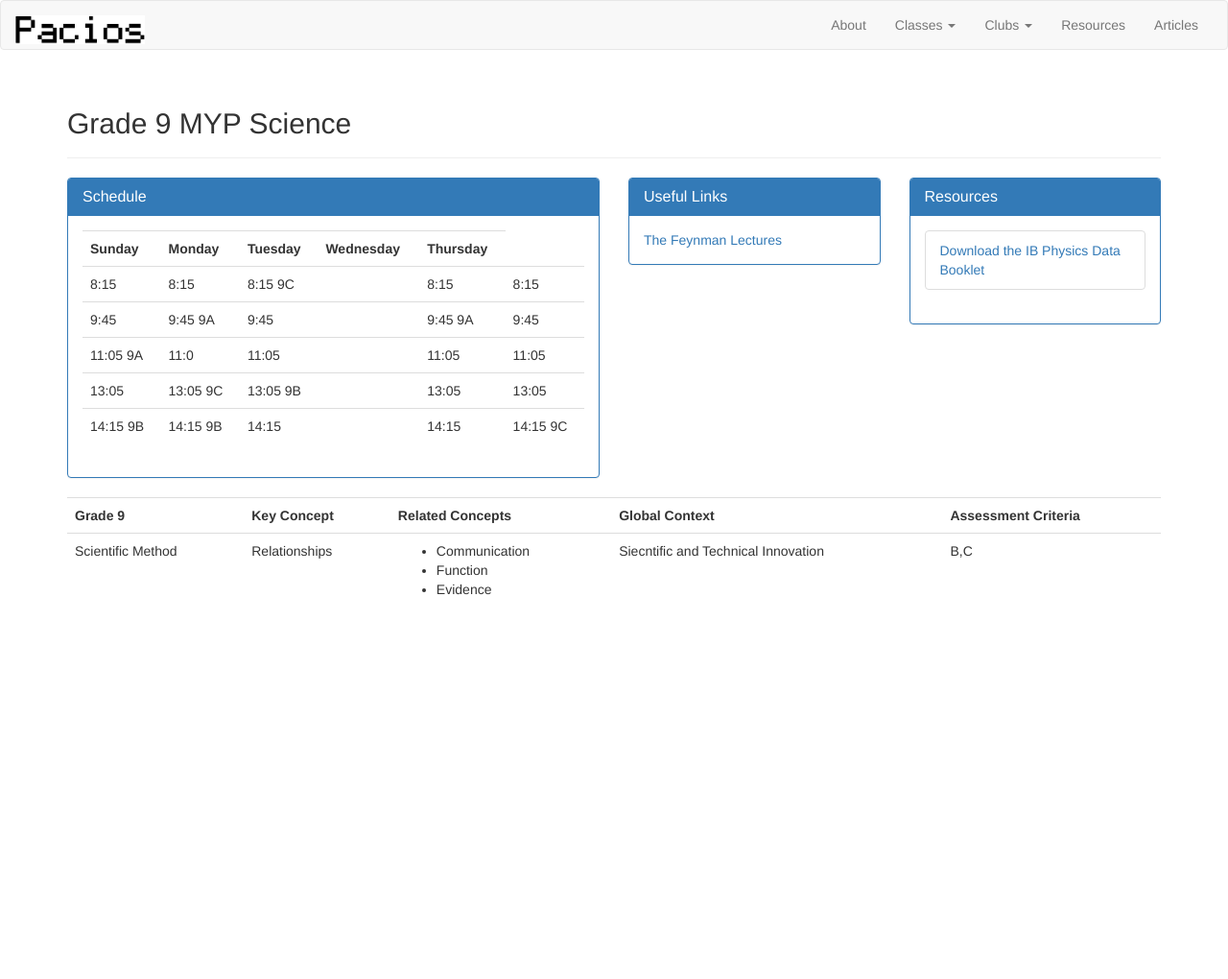
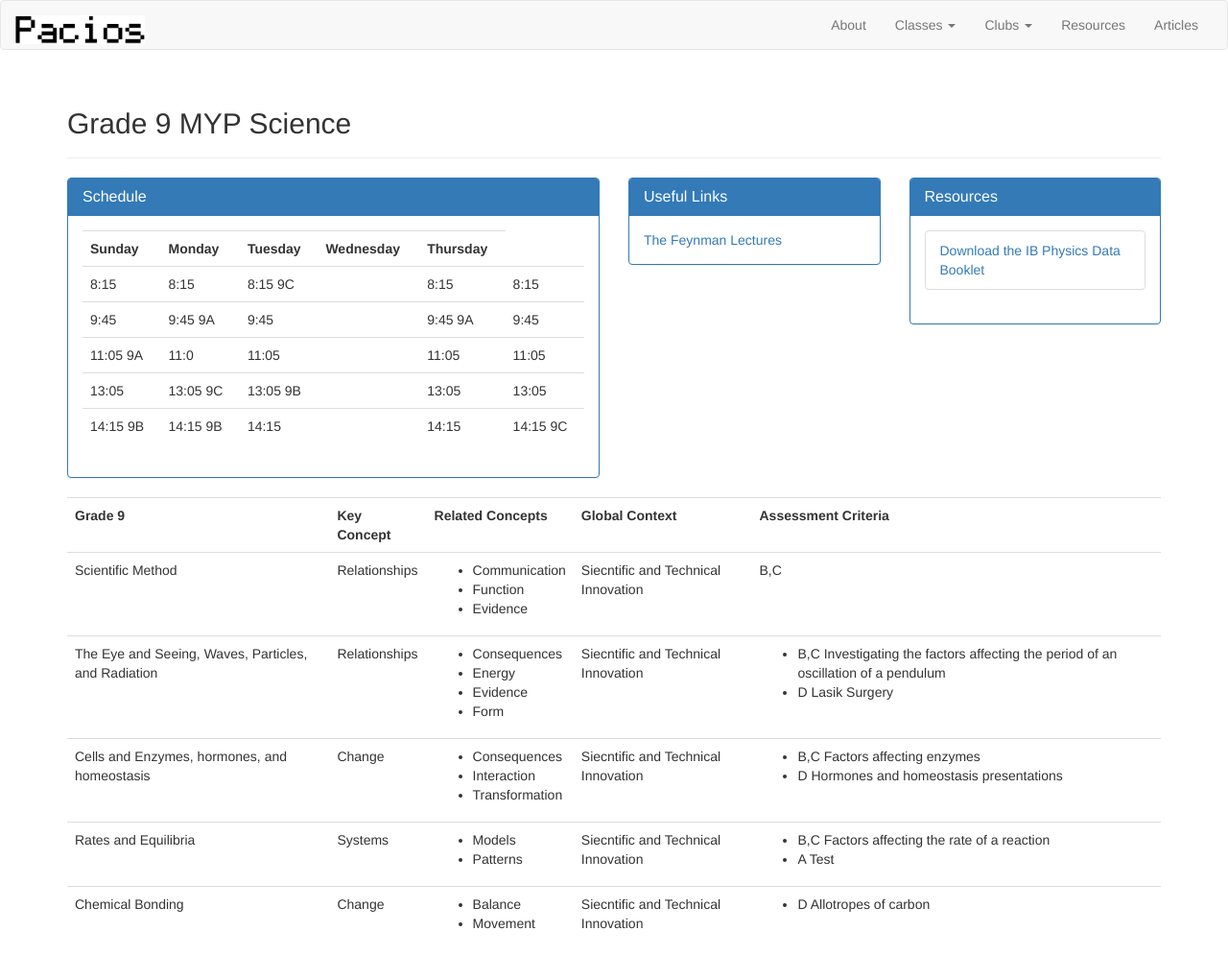
Before and after one commit to RodrigoPacios/mrpacios1, a Jekyll site: the page built from Grade9.html, in a window 1280 px wide. Shown: the whole page at 96% size. Built offline with Jekyll 4.4.1, drawn with Linux system fonts in a browser that asks for light colours; nearby versions of some CDN libraries; before the commit the page ends 900 px from its top, so only the background shows below that.

Commit message:
units completed

```diff
--- a/Grade9.html
+++ b/Grade9.html
@@ -116,6 +116,66 @@ layout: default
                 <td>Siecntific and Technical Innovation</td>
                 <td>B,C</td>
             </tr>
+            <tr>
+                <td>The Eye and Seeing, Waves, Particles, and Radiation</td>
+                <td>Relationships</td>
+                <td><ul>
+                    <li>Consequences</li>
+                    <li>Energy</li>
+                    <li>Evidence</li>
+                    <li>Form</li>
+                </ul></td>
+                <td>Siecntific and Technical Innovation</td>
+                <td>
+                    <ul>
+                        <li>B,C Investigating the factors affecting the period of an oscillation of a pendulum</li>
+                        <li>D Lasik Surgery</li>
+                </td>
+            </tr>
+            <tr>
+                <td>Cells and Enzymes, hormones, and homeostasis</td>
+                <td>Change</td>
+                <td><ul>
+                    <li>Consequences</li>
+                    <li>Interaction</li>
+                    <li>Transformation</li>
+                </ul></td>
+                <td>Siecntific and Technical Innovation</td>
+                <td>
+                    <ul>
+                        <li>B,C Factors affecting enzymes
+                        <li>D Hormones and homeostasis presentations</li>
+                </td>
+            </tr>
+            <tr>
+                <td>Rates and Equilibria</td>
+                <td>Systems</td>
+                <td><ul>
+                    <li>Models</li>
+                    <li>Patterns</li>
+                </ul></td>
+                <td>Siecntific and Technical Innovation</td>
+                <td>
+                    <ul>
+                        <li>B,C Factors affecting the rate of a reaction
+                        <li>A Test</li>
+                </td>
+            </tr>
+            <tr>
+                <td>Chemical Bonding</td>
+                <td>Change</td>
+                <td><ul>
+                    <li>Balance</li>
+                    <li>Movement</li>
+                </ul></td>
+                <td>Siecntific and Technical Innovation</td>
+                <td>
+                    <ul>
+                        <li>D Allotropes of carbon</li>
+                    </ul>
+                </td>
+            </tr>
+
         </table>
     </div>
 </div>
```
